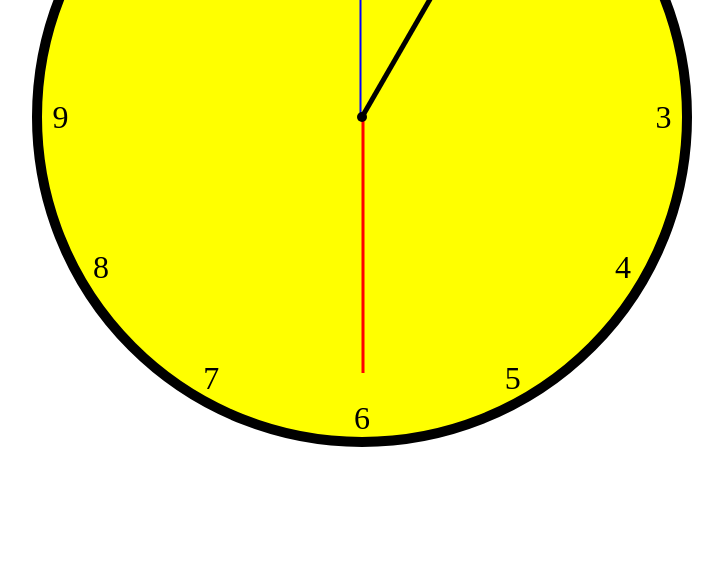
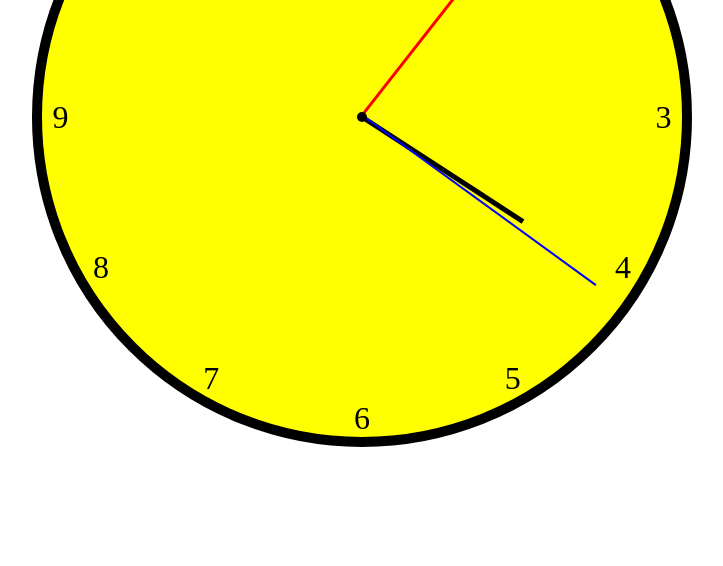
Before and after one commit to mukesh1308/analog-clock, a plain HTML site: page index.html in a window 1280 px wide. Shown: the part 283-849 px from the top of the page, without its empty margins (278-1001 px from the left). Drawn offline with Linux system fonts and the light colour scheme.

Commit message:
home.js done

```diff
--- a/home.js
+++ b/home.js
@@ -0,0 +1,16 @@
+function clock(){
+    let h=document.getElementById("h");
+    let m=document.getElementById("m");
+    let s=document.getElementById("s");
+    let d=new Date();
+    let houre=d.getHours();
+    let min=d.getMinutes();
+    let sec=d.getSeconds();
+    if(houre>12){
+        houre-=12;
+    }
+    s.style.transform=`rotate(${sec*6}deg)`;
+    m.style.transform=`rotate(${min*6+sec*0.1}deg)`;
+    h.style.transform=`rotate(${houre*30+min*0.5}deg)`;
+    var a=setTimeout(function(){clock()},1000);
+}
--- a/index.html
+++ b/index.html
@@ -6,6 +6,7 @@
     <meta name="viewport" content="width=device-width, initial-scale=1.0">
     <link href="style.css" rel="stylesheet">
     <title>clock</title>
+    <script src="home.js" defer></script>
 </head>
 <body onload="clock()">
     <div class="circle">
```
